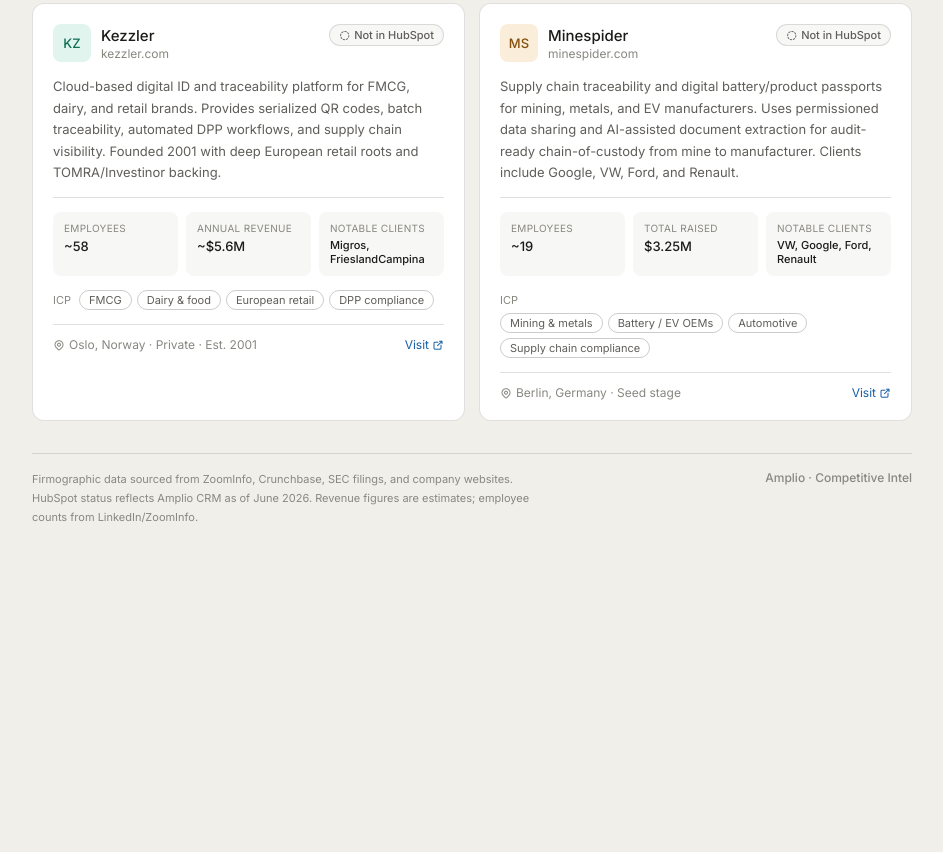
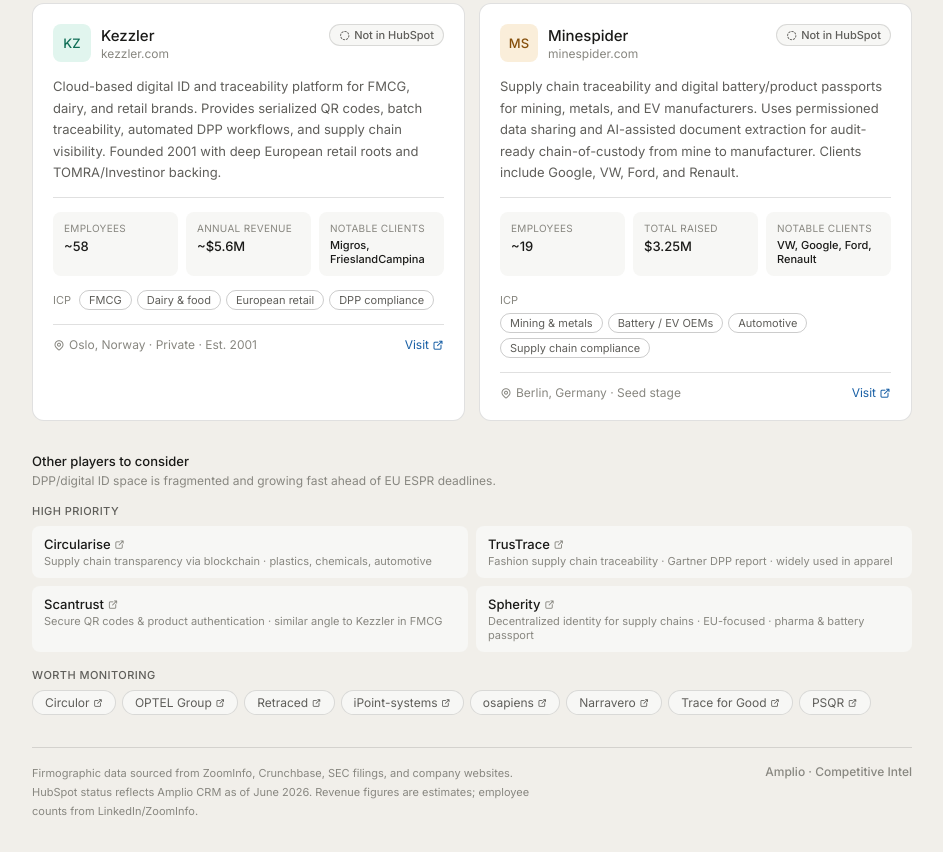
Before and after one commit to betsey-getamplio/intel-dashboard, a plain HTML site: page index.html in a window 1280 px wide. Shown: the part 640-1492 px from the top of the page, without its empty margins (168-1111 px from the left). Before the commit the page ends 1198 px from the top, so only its background shows below. Drawn offline with Linux system fonts and the light colour scheme.

Commit message:
Add other players to consider section

```diff
--- a/index.html
+++ b/index.html
@@ -484,6 +484,48 @@
 
   </div>
 
+  <!-- Other players -->
+  <div style="margin-top:2rem">
+    <div style="font-size:13px;font-weight:500;color:var(--text-primary);margin-bottom:4px">Other players to consider</div>
+    <div style="font-size:12px;color:var(--text-tertiary);margin-bottom:1rem">DPP/digital ID space is fragmented and growing fast ahead of EU ESPR deadlines.</div>
+
+    <div style="margin-bottom:1rem">
+      <div style="font-size:11px;font-weight:500;color:var(--text-secondary);text-transform:uppercase;letter-spacing:0.04em;margin-bottom:8px">High priority</div>
+      <div style="display:grid;grid-template-columns:1fr 1fr;gap:8px">
+        <div style="background:var(--bg-secondary);border-radius:var(--radius-md);padding:10px 12px">
+          <div style="font-size:13px;font-weight:500;margin-bottom:2px"><a href="https://www.circularise.com/" target="_blank" rel="noopener" style="color:var(--text-primary);text-decoration:none">Circularise <i class="ti ti-external-link" style="font-size:11px;color:var(--text-tertiary)"></i></a></div>
+          <div style="font-size:11px;color:var(--text-tertiary)">Supply chain transparency via blockchain · plastics, chemicals, automotive</div>
+        </div>
+        <div style="background:var(--bg-secondary);border-radius:var(--radius-md);padding:10px 12px">
+          <div style="font-size:13px;font-weight:500;margin-bottom:2px"><a href="https://trustrace.com/" target="_blank" rel="noopener" style="color:var(--text-primary);text-decoration:none">TrusTrace <i class="ti ti-external-link" style="font-size:11px;color:var(--text-tertiary)"></i></a></div>
+          <div style="font-size:11px;color:var(--text-tertiary)">Fashion supply chain traceability · Gartner DPP report · widely used in apparel</div>
+        </div>
+        <div style="background:var(--bg-secondary);border-radius:var(--radius-md);padding:10px 12px">
+          <div style="font-size:13px;font-weight:500;margin-bottom:2px"><a href="https://www.scantrust.com/" target="_blank" rel="noopener" style="color:var(--text-primary);text-decoration:none">Scantrust <i class="ti ti-external-link" style="font-size:11px;color:var(--text-tertiary)"></i></a></div>
+          <div style="font-size:11px;color:var(--text-tertiary)">Secure QR codes & product authentication · similar angle to Kezzler in FMCG</div>
+        </div>
+        <div style="background:var(--bg-secondary);border-radius:var(--radius-md);padding:10px 12px">
+          <div style="font-size:13px;font-weight:500;margin-bottom:2px"><a href="https://www.spherity.com/" target="_blank" rel="noopener" style="color:var(--text-primary);text-decoration:none">Spherity <i class="ti ti-external-link" style="font-size:11px;color:var(--text-tertiary)"></i></a></div>
+          <div style="font-size:11px;color:var(--text-tertiary)">Decentralized identity for supply chains · EU-focused · pharma & battery passport</div>
+        </div>
+      </div>
+    </div>
+
+    <div style="margin-bottom:1rem">
+      <div style="font-size:11px;font-weight:500;color:var(--text-secondary);text-transform:uppercase;letter-spacing:0.04em;margin-bottom:8px">Worth monitoring</div>
+      <div style="display:flex;flex-wrap:wrap;gap:6px">
+        <a href="https://www.circulor.com/" target="_blank" rel="noopener" style="font-size:12px;color:var(--text-secondary);background:var(--bg-secondary);border-radius:20px;padding:4px 12px;text-decoration:none;border:0.5px solid var(--border)">Circulor <i class="ti ti-external-link" style="font-size:10px"></i></a>
+        <a href="https://www.optelgroup.com/" target="_blank" rel="noopener" style="font-size:12px;color:var(--text-secondary);background:var(--bg-secondary);border-radius:20px;padding:4px 12px;text-decoration:none;border:0.5px solid var(--border)">OPTEL Group <i class="ti ti-external-link" style="font-size:10px"></i></a>
+        <a href="https://retraced.co/" target="_blank" rel="noopener" style="font-size:12px;color:var(--text-secondary);background:var(--bg-secondary);border-radius:20px;padding:4px 12px;text-decoration:none;border:0.5px solid var(--border)">Retraced <i class="ti ti-external-link" style="font-size:10px"></i></a>
+        <a href="https://www.ipoint-systems.com/" target="_blank" rel="noopener" style="font-size:12px;color:var(--text-secondary);background:var(--bg-secondary);border-radius:20px;padding:4px 12px;text-decoration:none;border:0.5px solid var(--border)">iPoint-systems <i class="ti ti-external-link" style="font-size:10px"></i></a>
+        <a href="https://osapiens.com/" target="_blank" rel="noopener" style="font-size:12px;color:var(--text-secondary);background:var(--bg-secondary);border-radius:20px;padding:4px 12px;text-decoration:none;border:0.5px solid var(--border)">osapiens <i class="ti ti-external-link" style="font-size:10px"></i></a>
+        <a href="https://narravero.com/" target="_blank" rel="noopener" style="font-size:12px;color:var(--text-secondary);background:var(--bg-secondary);border-radius:20px;padding:4px 12px;text-decoration:none;border:0.5px solid var(--border)">Narravero <i class="ti ti-external-link" style="font-size:10px"></i></a>
+        <a href="https://www.traceforgood.com/" target="_blank" rel="noopener" style="font-size:12px;color:var(--text-secondary);background:var(--bg-secondary);border-radius:20px;padding:4px 12px;text-decoration:none;border:0.5px solid var(--border)">Trace for Good <i class="ti ti-external-link" style="font-size:10px"></i></a>
+        <a href="https://psqr.eu/" target="_blank" rel="noopener" style="font-size:12px;color:var(--text-secondary);background:var(--bg-secondary);border-radius:20px;padding:4px 12px;text-decoration:none;border:0.5px solid var(--border)">PSQR <i class="ti ti-external-link" style="font-size:10px"></i></a>
+      </div>
+    </div>
+  </div>
+
   <!-- Footer -->
   <div class="page-footer">
     <div class="footer-note">Firmographic data sourced from ZoomInfo, Crunchbase, SEC filings, and company websites. HubSpot status reflects Amplio CRM as of June 2026. Revenue figures are estimates; employee counts from LinkedIn/ZoomInfo.</div>
```
